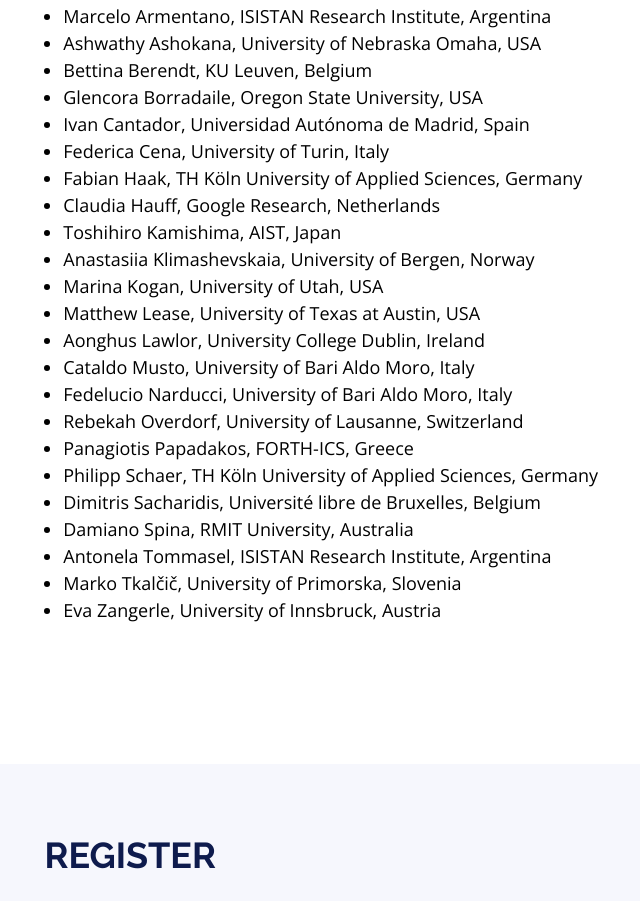
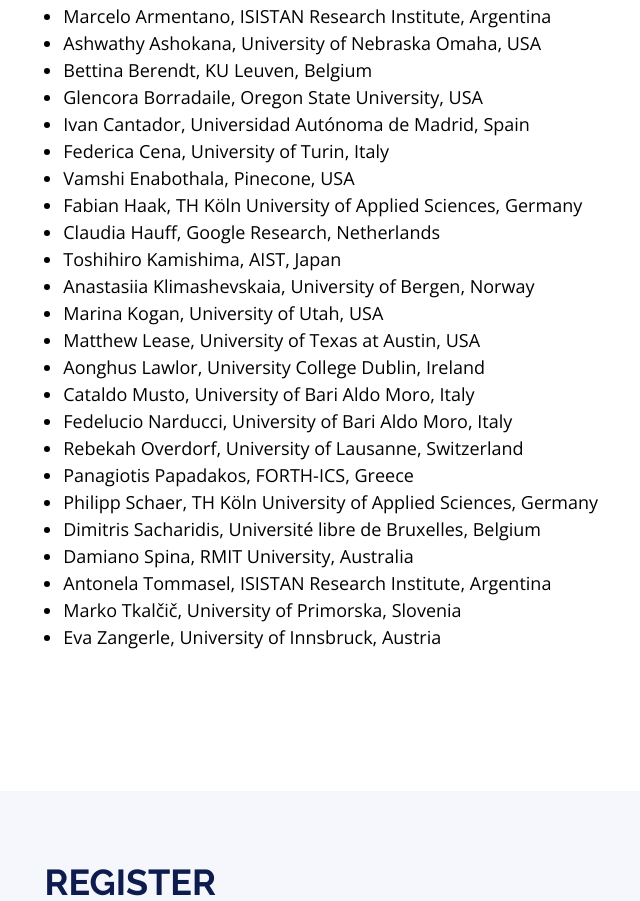
Before and after one commit to biasinrecsys/sigir2025, a plain HTML site: page index.html in a window 1280 px wide. Shown: the part 6125-7026 px from the top of the page, without its empty margins (283-923 px from the left). Drawn offline with nearby package versions, Linux system fonts and the light colour scheme.

Commit message:
Update index.html

```diff
--- a/index.html
+++ b/index.html
@@ -412,6 +412,7 @@
 		<li>Glencora Borradaile, Oregon State University, USA</li>
 		<li>Ivan Cantador, Universidad Autónoma de Madrid, Spain</li>
 		<li>Federica Cena, University of Turin, Italy</li>
+		<li>Vamshi Enabothala, Pinecone, USA</li>
 		<li>Fabian Haak, TH Köln University of Applied Sciences, Germany</li>
 		<li>Claudia Hauff, Google Research, Netherlands</li>
 		<li>Toshihiro Kamishima, AIST, Japan</li>
```
